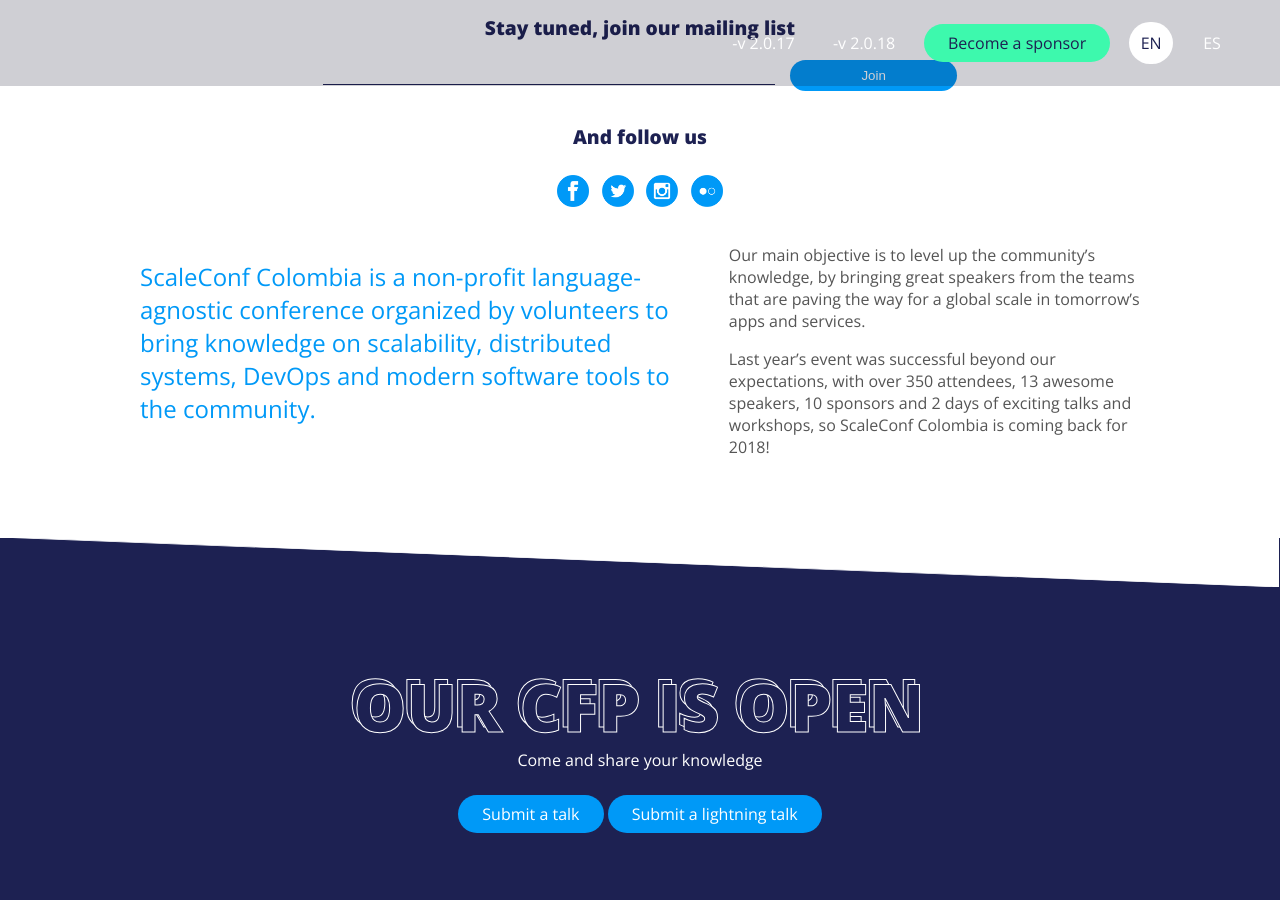
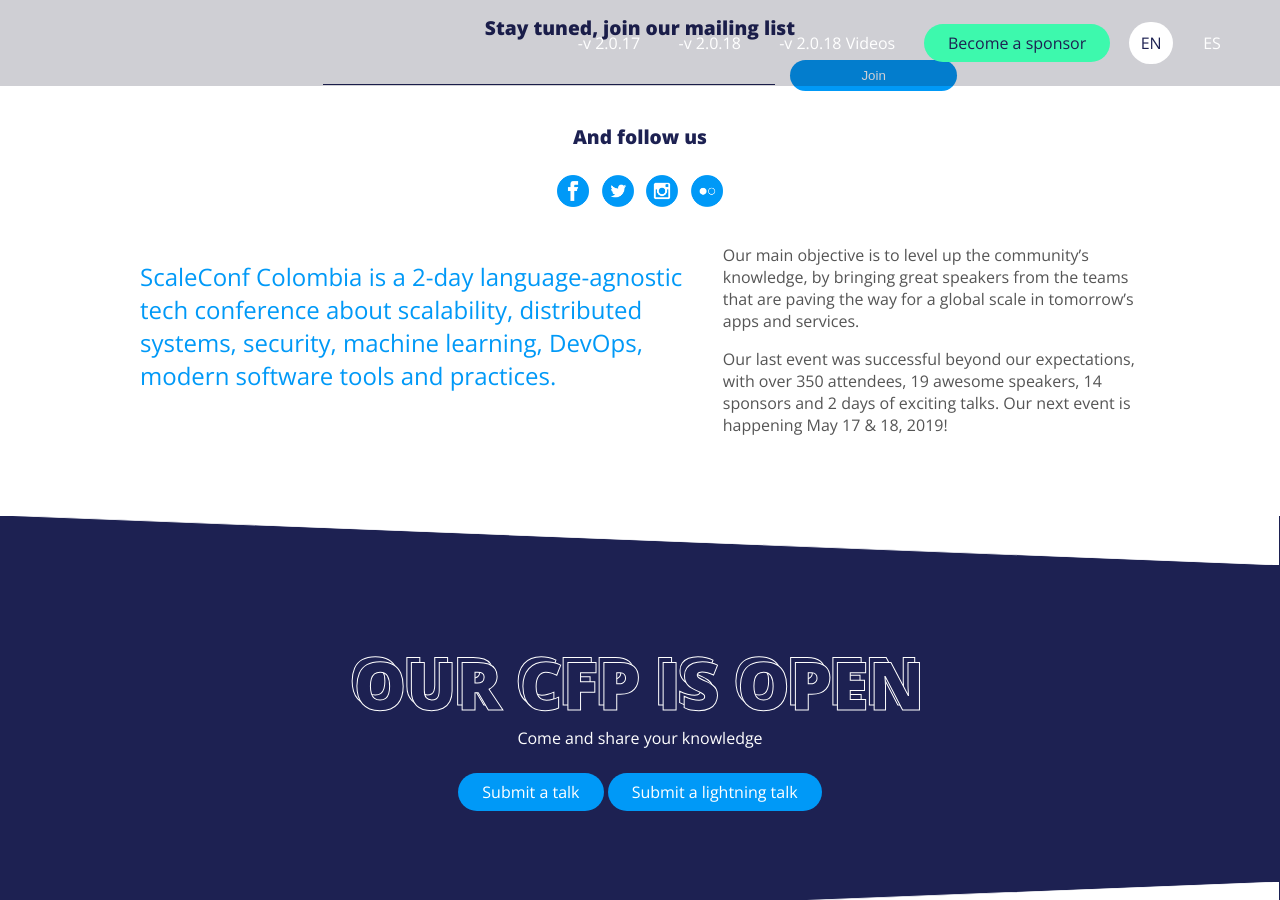
Before and after one commit to ScaleConfCo/scaleconfco-2019, a Jekyll site: the page built from index.md, in a window 1280 px wide and 900 px high, scrolled down 667 px. Built offline with Jekyll 4.4.1, drawn with Linux system fonts in a browser that asks for light colours.

Commit message:
Adding YT 2018 Videos to nav & fix about text

```diff
--- a/_data/en.json
+++ b/_data/en.json
@@ -2,7 +2,8 @@
     "nav": [
         "-v 2.0.17",
         "-v 2.0.18",
-        "Become a sponsor"
+        "Become a sponsor",
+        "-v 2.0.18 Videos"
     ],
     "date": "May 17 - 18th 2019",
     "tickets": "Buy your tickets",
@@ -17,9 +18,9 @@
     },
     "about": {
         "title": "About us",
-        "blue": "ScaleConf Colombia is a non-profit language-agnostic conference organized by volunteers to bring knowledge on scalability, distributed systems, DevOps and modern software tools to the community.",
+        "blue": "ScaleConf Colombia is a 2-day language-agnostic tech conference about scalability, distributed systems, security, machine learning, DevOps, modern software tools and practices.",
         "first": "Our main objective is to level up the community’s knowledge, by bringing great speakers from the teams that are paving the way for a global scale in tomorrow’s apps and services.",
-        "second": "Last year’s event was successful beyond our expectations, with over 350 attendees, 13 awesome speakers, 10 sponsors and 2 days of exciting talks and workshops, so ScaleConf Colombia is coming back for 2018!"
+        "second": "Our last event was successful beyond our expectations, with over 350 attendees, 19 awesome speakers, 14 sponsors and 2 days of exciting talks. Our next event is happening May 17 & 18, 2019!"
     },
     "speakers": "Speakers",
     "code": {
--- a/_data/es.json
+++ b/_data/es.json
@@ -2,10 +2,11 @@
     "nav": [
         "-v 2.0.17",
         "-v 2.0.18",
-        "Se un patrocinador"
+        "Se un patrocinador",
+        "2018 Videos"
     ],
     "date": "Mayo 17 - 18 2019",
-    "tickets": "Compra tus entrada",
+    "tickets": "Reserva ahora tu entrada",
     "mailing": {
         "title": "Mantente en contacto, entra en nuestra lista de emails",
         "button": "Entrar",
@@ -17,9 +18,9 @@
     },
     "about": {
         "title": "Acerca de la conferencia",
-        "blue": "ScaleConf Colombia es una conferencia sin animo de lucro, agnostica de lenguaje, organizada por voluntarios para brindar conocimiento en escalabilidad, sistemas distribuidos, DevOps y herramientas modernas de software a la comunidad.",
+        "blue": "ScaleConf Colombia es un evento agnóstico a los lenguajes de programación, que busca actualizar los conocimientos de la comunidad en temas como escalabilidad, sistemas distribuídos, machine learning, seguridad, DevOps, y herramientas y prácticas modernas de software.",
         "first": "Nuestro principal objetivo es incrementar el nivel del conocimiento de la comunidad, brindando grandes conferencistas de los equipos que estan pavimentando el camino a la escalabilidad global de las aplicaciones y servicios del mañana",
-        "second": "El evento del año pasado fue un exito sobre nuestras expectativas, con más de 350 asistentes, 13 increibles conferencistas, 10 patrocinadores y 2 días de emocionantes charlas y talleres. ¡Por eso ScaleConf Colombia está de regreso para el 2018!"
+        "second": "Nuestro último evento fue exitoso más allá de nuestras expectativas, con más de 350 asistentes, 19 ponentes increíbles, 14 patrocinadores y dos días de charlas. Nuestro próximo evento se realizara entre Mayo 17 & 18, 2019!"
     },
     "speakers": "Speakers",
     "code": {
--- a/_includes/nav.html
+++ b/_includes/nav.html
@@ -1,4 +1,4 @@
-{% assign t = site.data.[page.lang] %}
+{% assign t = site.data.[page.lang].nav %}
 <nav class="nav-mobile">
     <button class="nav-toggle">
         <span class="bar-top"></span>
@@ -8,9 +8,11 @@
 </nav>
 <nav class="nav">
     <ul>
-        <li><a href="http://2017.scaleconfco.com" onclick="ga('send', 'event', 'button', 'click', 'History 2017');">{{ t.nav[0] }}</a></li>
-        <li><a href="http://2018.scaleconfco.com" onclick="ga('send', 'event', 'button', 'click', 'History 2018');">{{ t.nav[1] }}</a></li>
-        <li><a href="mailto:hola@scaleconfco.com?subject=Scaleconfco%E2%80%99s%20sponsorship&body=I%20would%20like%20more%20information%20on%20Scaleconfco%E2%80%99s%20sponsorship." class="sponsorButton" onclick="ga('send', 'event', 'button', 'click', 'Become a sponsor');">{{ t.nav[2] }}</a></li>
+        <li><a href="http://2017.scaleconfco.com" onclick="ga('send', 'event', 'button', 'click', 'History 2017');">{{ t[0] }}</a></li>
+        <li><a href="http://2018.scaleconfco.com" onclick="ga('send', 'event', 'button', 'click', 'History 2018');">{{ t[1] }}</a></li>
+        <li><a href="https://www.youtube.com/playlist?list=PLNzJbJJ4LKBQeon2gbNvaxeml_Dd3P5hk" target="_blank" onclick="ga('send', 'event', 'button', 'click', '2018 Videos');">{{ t[3] }}</a></li>
+
+        <li><a href="mailto:hola@scaleconfco.com?subject=Scaleconfco%E2%80%99s%20sponsorship&body=I%20would%20like%20more%20information%20on%20Scaleconfco%E2%80%99s%20sponsorship." class="sponsorButton" onclick="ga('send', 'event', 'button', 'click', 'Become a sponsor');">{{ t[2] }}</a></li>
         <li><a href="/" class="nav-lang {% if page.lang == 'en' %}active{% endif %}" onclick="ga('send', 'event', 'lang', 'click', 'EN');">EN</a></li>
         <li><a href="/es/" class="nav-lang {% if page.lang == 'es' %}active{% endif %}" onclick="ga('send', 'event', 'lang', 'click', 'ES');">ES</a></li>
     </ul>
```
